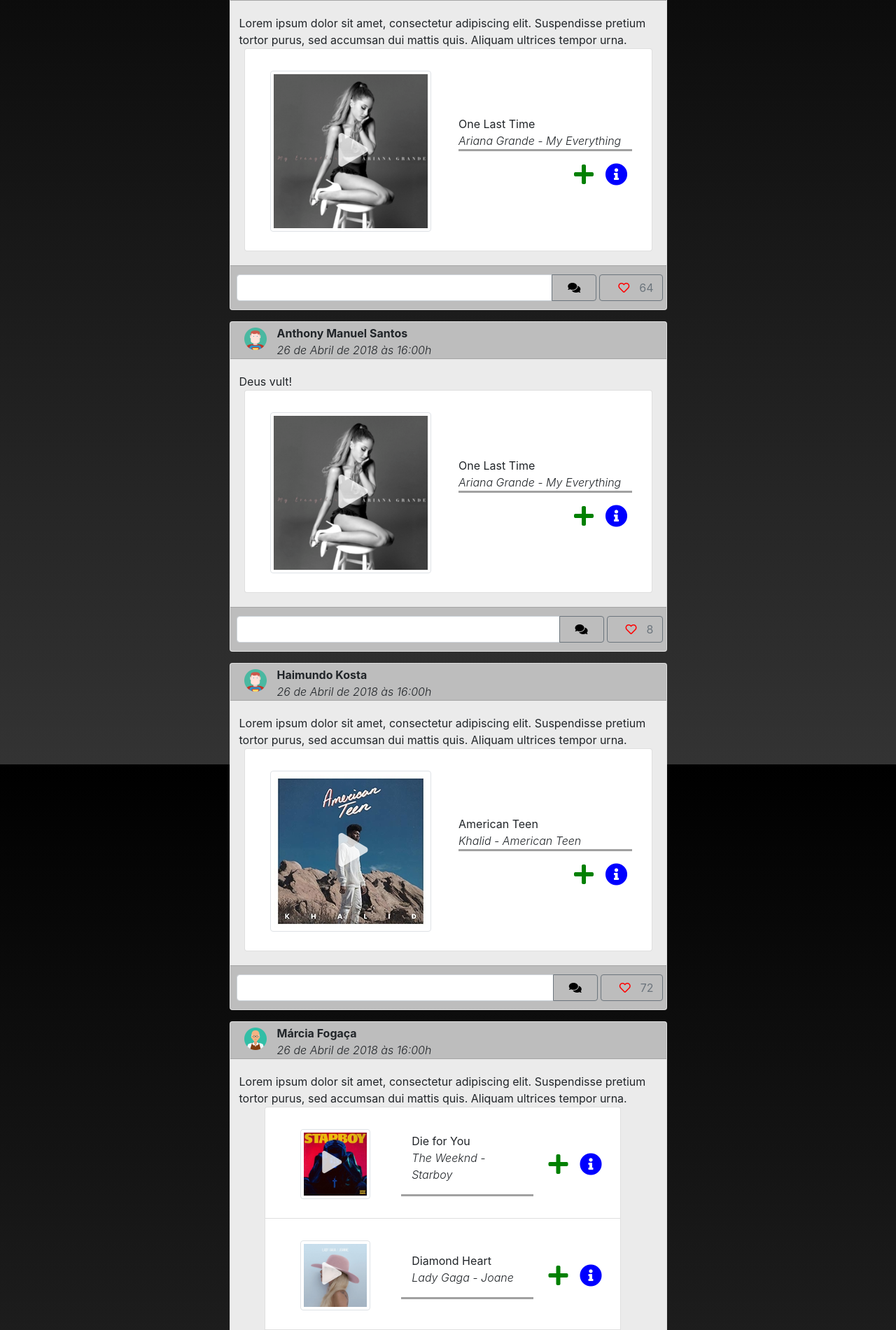
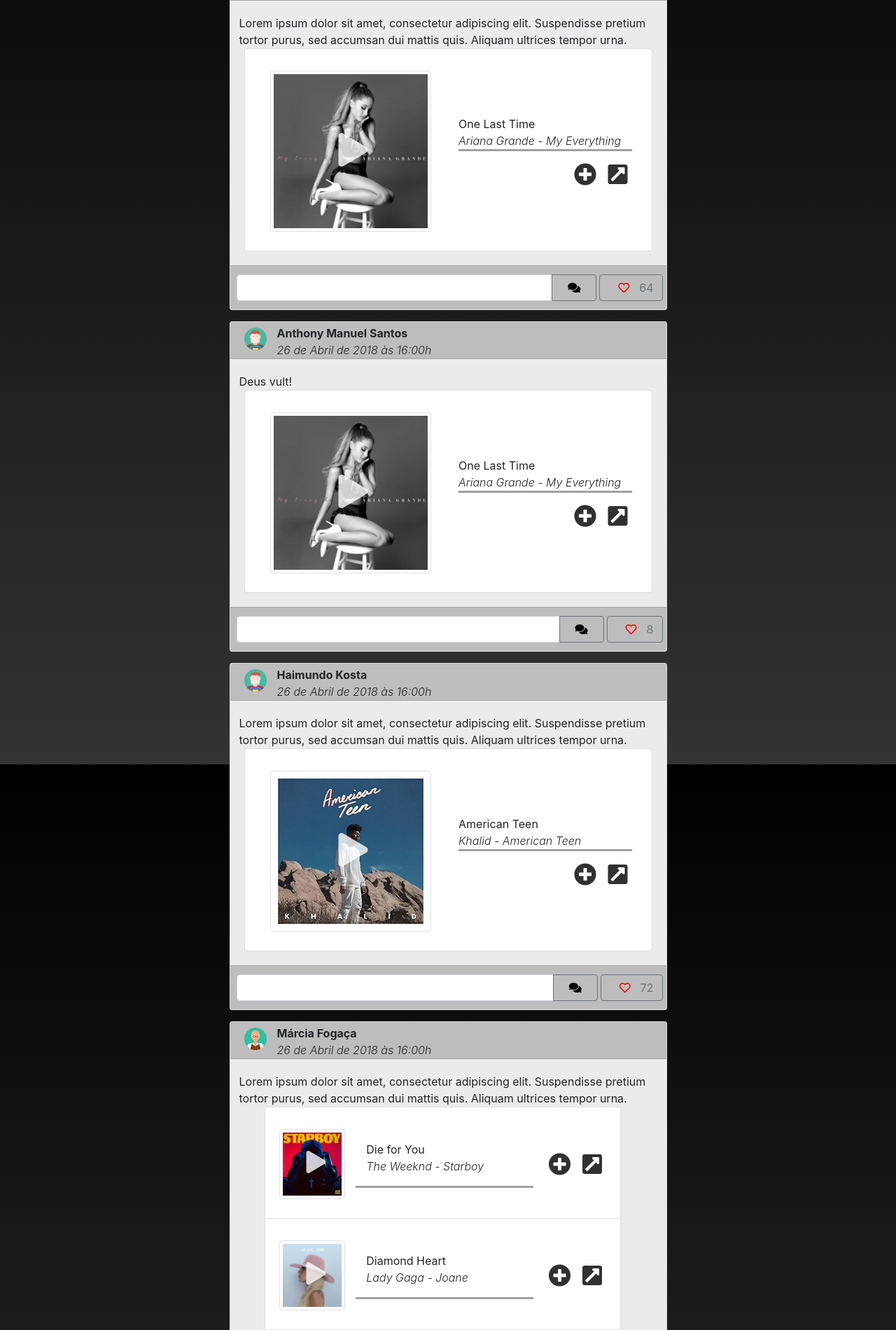
Before and after one commit to guilherme1guy/IHC20182, a Django app: page /dashboard/ in a window 1280 px wide. Shown: the part 342-2242 px from the top of the page at 70% size. Run offline with Django 3.2, Linux system fonts and the light colour scheme; some libraries are stand-ins or nearby versions.

Commit message:
Updating buttons, changing colors and icons and fixing some alignement issues

```diff
--- a/dashboard/static/dashboard/css/feed.css
+++ b/dashboard/static/dashboard/css/feed.css
@@ -76,15 +76,23 @@
 }
 
 .plus-button{
-  color: green;
+  color: rgb(49, 49, 49);
   background-color: transparent;
   border-width: 0px;
 }
 
+.plus-button:hover{
+    color: green;
+}
+
 .info-button{
-  color: blue;
+    color: rgb(49, 49, 49);
   background-color: transparent;
   border-width: 0px;
+}
+
+.info-button:hover{
+    color: blue;
 }
 
 .playlist-button{
--- a/dashboard/templates/dashboard/music_content.html
+++ b/dashboard/templates/dashboard/music_content.html
@@ -14,8 +14,8 @@
             </p>
             <div class="row justify-content-end">
             <div class="col-auto">
-                <button class="fas fa-plus plus-button fa-2x"></button>
-                <button class="fas fa-info-circle info-button fa-2x"></button>
+                <button class="fas fa-plus-circle plus-button fa-2x"></button>
+                <button class="fas fa-external-link-square-alt info-button fa-2x"></button>
             </div>
             </div>
         </div>
--- a/dashboard/templates/dashboard/playlist_content.html
+++ b/dashboard/templates/dashboard/playlist_content.html
@@ -8,7 +8,7 @@
             <li class="list-group-item playlist-item">
 
                 <div class="row justify-content-between pt-1 align-items-center music-item">
-                    <a class="col album-img" href="" onclick=abc(this) class="slider_info">
+                    <a class="col-3 album-img" href="" onclick=abc(this) class="slider_info">
                         <i class="fas fa-play fa-2x small-play-button"></i>
                         <img class="img-thumbnail img-playlist" src={{music_playlist.music_image_link}}>
                     </a>
@@ -21,8 +21,8 @@
                     </div>
 
                     <div class="col-auto">
-                        <button class="fas fa-plus plus-button fa-2x"></button>
-                        <button class="fas fa-info-circle info-button fa-2x"></button>
+                        <button class="fas fa-plus-circle plus-button fa-2x"></button>
+                        <button class="fas fa-external-link-square-alt info-button fa-2x"></button>
                     </div>
                 </div>
 
```
